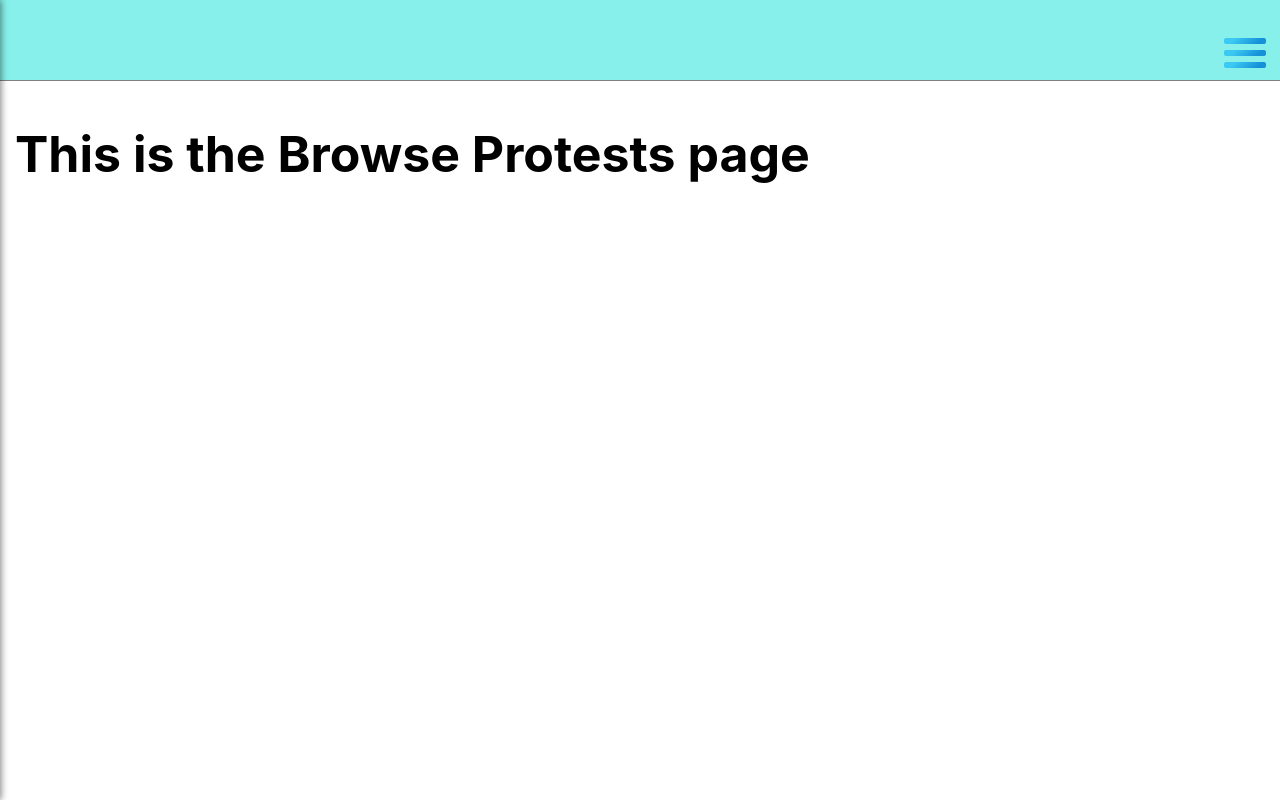
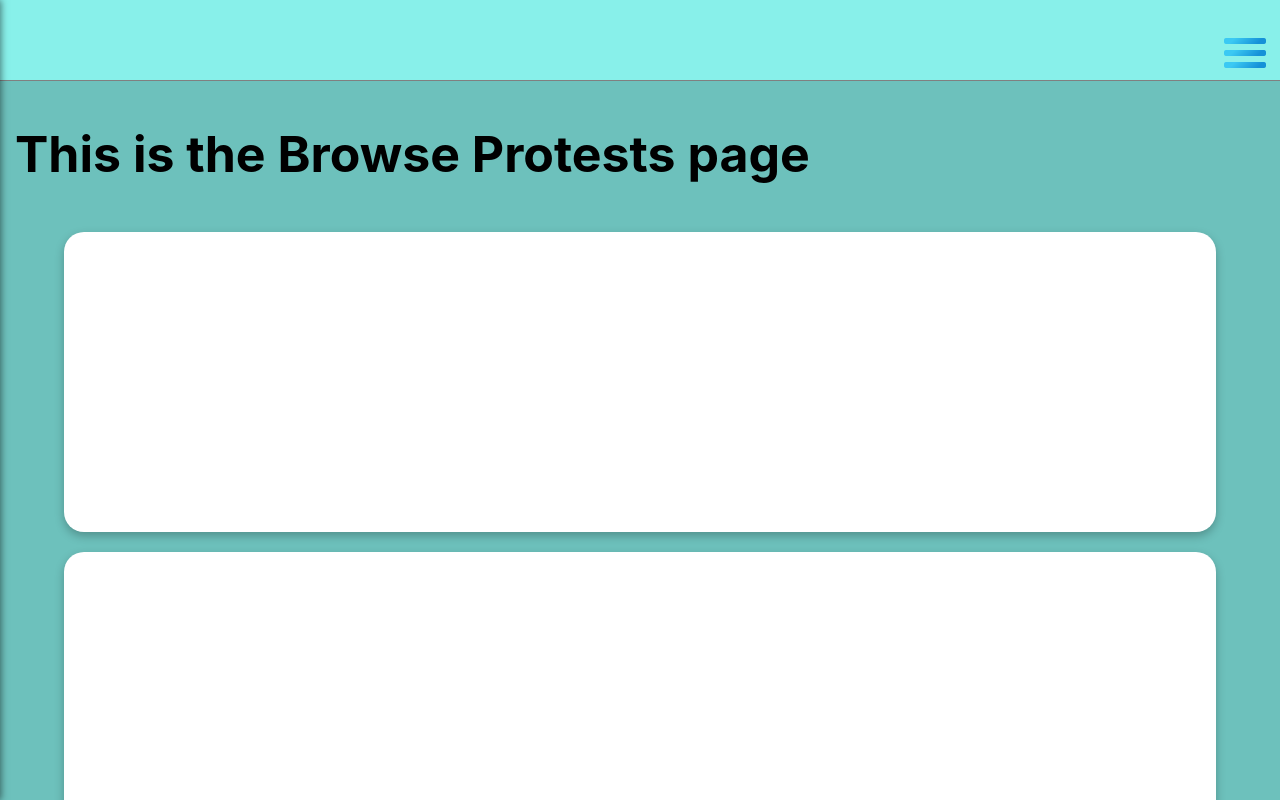
Before and after one commit to sunny-zuo/safe-protests, a React (Create React App) app in the folder client/: page /browse-protests in a window 1280 px wide. Shown: the top 800 px of the page. Built offline with nearby package versions, Linux system fonts and the light colour scheme.

Commit message:
styled BrowseProtests.js

```diff
--- a/client/src/pages/BrowseProtests.js
+++ b/client/src/pages/BrowseProtests.js
@@ -1,9 +1,13 @@
 import React from "react";
+import "./css/Newsfeed.css";
 
 const BrowseProtests = () => {
 	return (
-		<div>
+		<div className="newsfeed-body">
 			<h1 className="title">This is the Browse Protests page</h1>
+			<div className="placeholder-postbox"></div>
+			<div className="placeholder-postbox"></div>
+			<div className="placeholder-postbox"></div>
 		</div>
 	);
 };
--- /dev/null
+++ b/client/src/pages/css/Newsfeed.css
@@ -0,0 +1,13 @@
+.newsfeed-body {
+    background-color: #6DC1BC;
+}
+
+.placeholder-postbox {
+    border-radius: 20px;
+    box-shadow: 0px 4px 10px rgba(0, 0, 0, 0.25);
+
+    background-color: white;
+    width: 90%;
+    height: 300px;
+    margin: 20px auto;
+}
```
